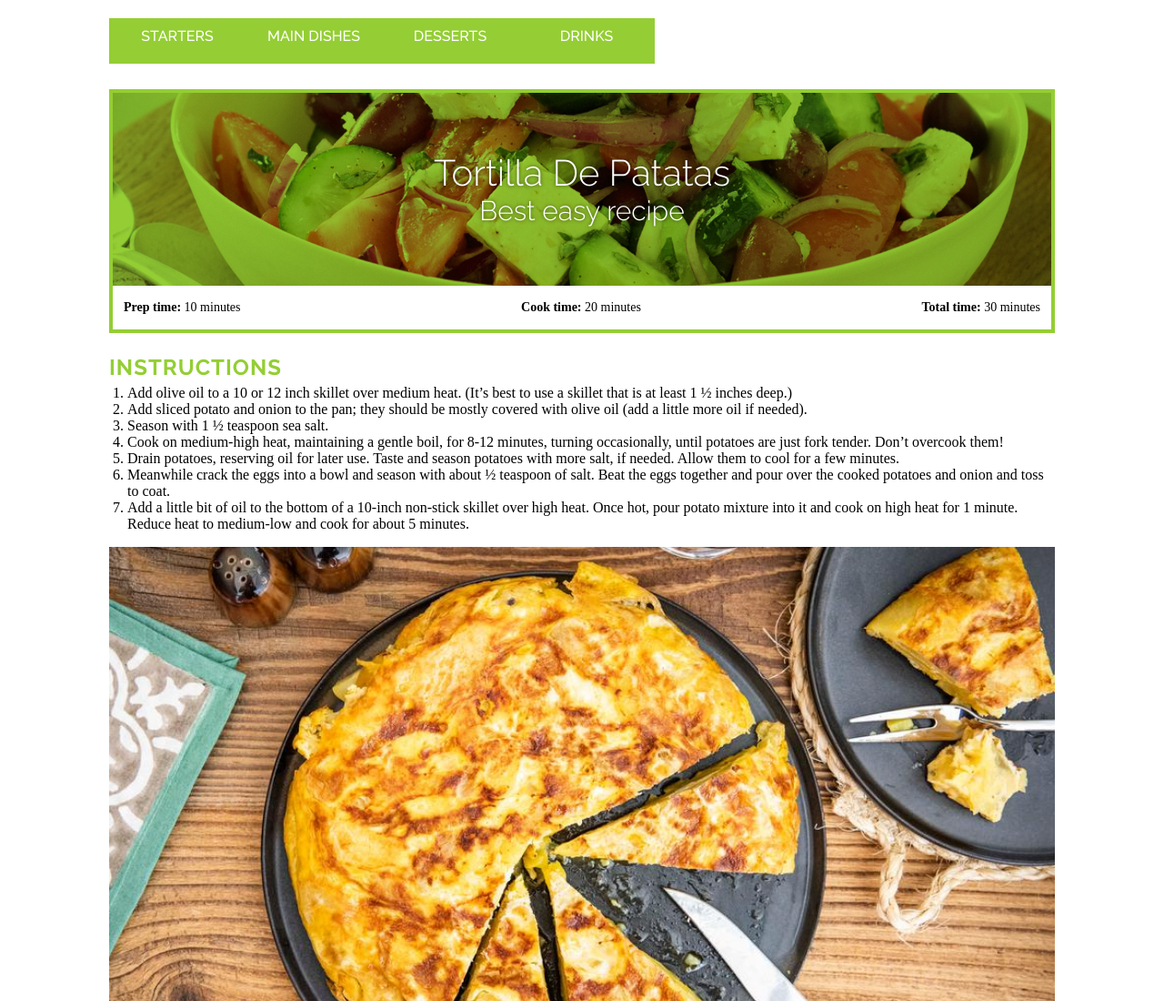
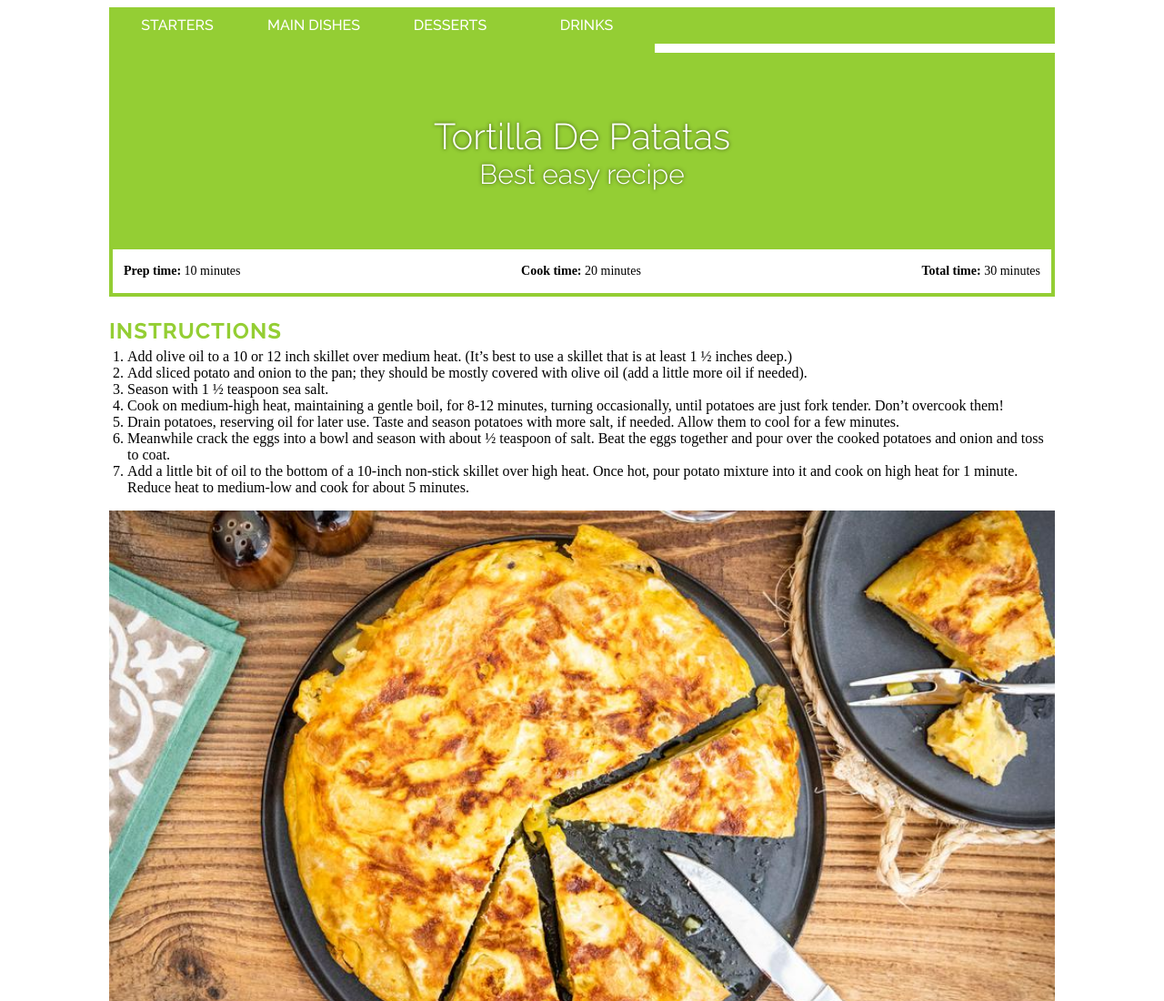
Before and after one commit to ikarustee/Cookbook, a website built with Parcel: page recipes/tortilla.html in a window 1280 px wide. Shown: the top 1100 px of the page at 91% size. Built offline with nearby package versions, Linux system fonts and the light colour scheme.

Commit message:
Change nav width, add custom background image in index.html

```diff
--- a/src/recipe.css
+++ b/src/recipe.css
@@ -57,19 +57,20 @@ a {
 
 nav {
   font-family: "Raleway";
-  top:20px;
-  width:100%;
+  background: var(--yellow-green);
+  top: 0;
+  width: calc(100% - 60px);
   max-width: 1040px;
-  margin:0 auto;
+  height: 40px;
+  margin: 0 auto;
   z-index: 99;
   position: -webkit-sticky;
-	position: sticky;
+  position: sticky;
 }
 nav ul {
   list-style: none;
   margin: 0;
   padding: 0;
-  background: var(--emerald);
 }
 
 nav li:hover {
@@ -138,15 +139,9 @@ nav ul li ul li {
 .list-group-item.active {
   background-color: var(--davys-grey);
 }
-/* @media screen and (min-width: 768px) {
-  .ingredients ul li span {
-    flex-basis: 30%;
-  }
-} */
 /* Containter ======================== */
 header {
   background-color: var(--yellow-green);
-  background-image: url("./img/greek-salad.jpeg");
   background-size: cover;
   background-repeat: no-repeat;
   background-blend-mode: multiply;
@@ -164,7 +159,7 @@ main {
   margin: 0 auto;
   width: calc(100% - 60px);
   max-width: 1040px;
-  top:40px;
+  top: 0;
 }
 .recipe-details {
   border: 4px var(--yellow-green) solid;
@@ -182,8 +177,7 @@ main {
 .recipe-details span > span {
   font-weight: 700;
 }
-@media (min-width:768px) {
-
+@media (min-width: 768px) {
   .recipe {
     display: flex;
     flex-flow: row wrap;
```
Also changed, not shown: index.html (+1 -1 lines).
